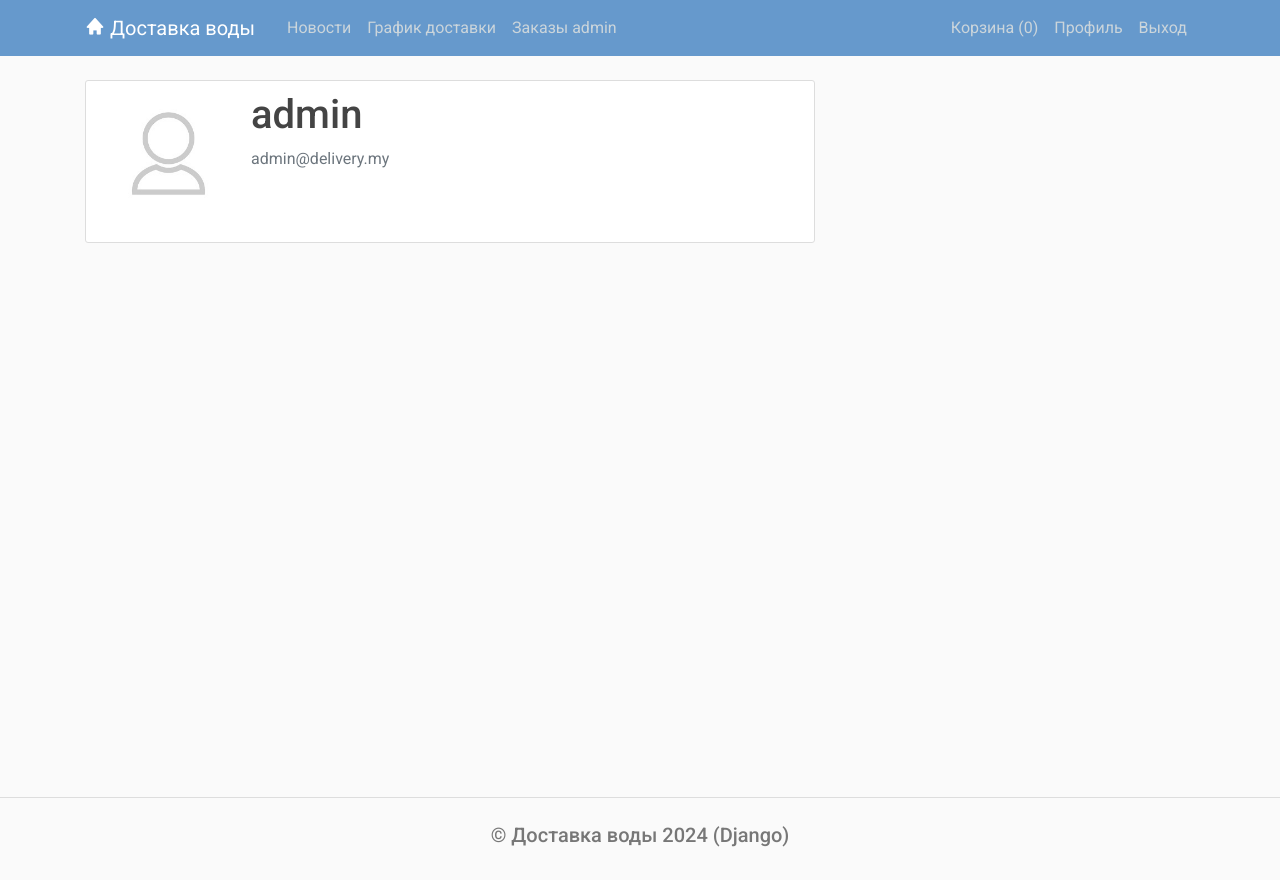
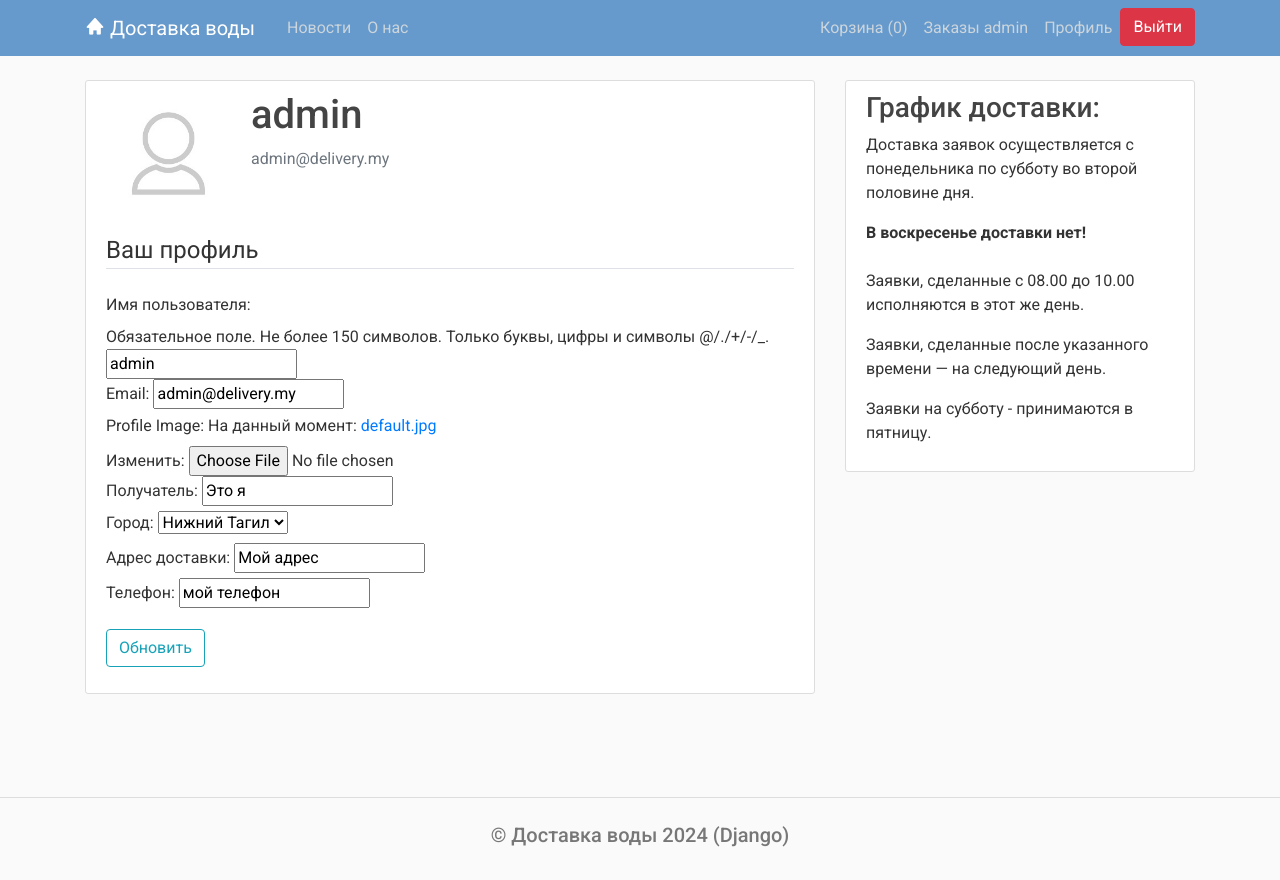
Before and after one commit to RD7608/MyDip, a Django app: page /profile/ in a window 1280 px wide. Run offline with Django 5.2, Linux system fonts and the light colour scheme; a user stored in the database is signed in; data comes from the database, SQL or seed files in the repository; both versions use the stored data as it was after the commit; some libraries are stand-ins or nearby versions.

Commit message:
Профиль пользователя + заполнение заказа по умолчанию из профиля

```diff
--- a/My_Django/My_Django/settings.py
+++ b/My_Django/My_Django/settings.py
@@ -11,6 +11,7 @@ https://docs.djangoproject.com/en/5.1/ref/settings/
 """
 
 from pathlib import Path
+import os
 
 # Build paths inside the project like this: BASE_DIR / 'subdir'.
 BASE_DIR = Path ( __file__ ).resolve ().parent.parent
@@ -121,3 +122,6 @@ DEFAULT_AUTO_FIELD = 'django.db.models.BigAutoField'
 
 LOGIN_REDIRECT_URL = 'delivery-home'
 LOGIN_URL = 'login'
+
+MEDIA_ROOT = os.path.join(BASE_DIR, 'media')
+MEDIA_URL = '/media/'
--- a/My_Django/delivery/models.py
+++ b/My_Django/delivery/models.py
@@ -18,7 +18,7 @@ class City(models.Model):
 class Product(models.Model):
     name = models.CharField(max_length=100)
     description = models.TextField()
-    image = models.ImageField(upload_to='static/product_images/')
+    image = models.ImageField(upload_to='product_images/')
     price = models.DecimalField(max_digits=10, decimal_places=2)
 
     def __str__(self):
--- a/My_Django/templates/delivery/cart.html
+++ b/My_Django/templates/delivery/cart.html
@@ -4,7 +4,7 @@
 <ul>
     {% if cart_items %}
     {% for item in cart_items %}
-    <p>{{ item.product.name }} - {{ item.product.price }} руб.| На сумму: {{ item.total_price }} рублей</p>
+    <p>{{ item.product.name }} - {{ item.product.price }} руб.| На сумму: {{ item.total_price }} руб.</p>
     <form method="post">
         {% csrf_token %}
         <input type="hidden" name="product_id" value="{{ item.product.id }}">
@@ -14,7 +14,7 @@
         <br><br>
     {% endfor %}
         <br>
-        <h3>Всего: {{ total_price }} рублей</h3>
+        <h3>Всего: {{ total_price }} руб.</h3>
         <br>
         <button type="submit" name="order_create">Оформить заказ</button>
     </form>
--- a/My_Django/templates/delivery/main.html
+++ b/My_Django/templates/delivery/main.html
@@ -34,26 +34,27 @@
             <div class="collapse navbar-collapse" id="navbarToggle">
                 <div class="navbar-nav mr-auto">
                     <a class="nav-item nav-link" href="{% url 'delivery-news' %}">Новости</a>
-                    <a class="nav-item nav-link" href="{% url 'delivery-about' %}">График доставки</a>
+                    <a class="nav-item nav-link" href="{% url 'delivery-about' %}">О нас</a>
                     <!--              <a class="nav-item nav-link" href="{% url 'delivery-catalog' %}">Каталог</a>
                                     -->
-                    {% if user.is_authenticated %}
-                    <a class="nav-item nav-link" href="{% url 'delivery-order' %}">Заказы {{user.username}}</a>
-                    {% endif %}
                 </div>
                 <!-- Правая часть навигационной панели -->
                 <div class="navbar-nav">
                     <a class="nav-item nav-link" href="{% url 'cart_view' %}">
                         Корзина
                         {% if cart_items_count > 0 %}
-                        (<span id="cart-count">{{ cart_items_count }}</span>)
+                            (<span id="cart-count" >{{ cart_items_count }}</span>)
                         {% else %}
-                        (0)
+                            (0)
                         {% endif %}
                     </a>
                     {% if user.is_authenticated %}
+                    <a class="nav-item nav-link" href="{% url 'delivery-order' %}">Заказы {{user.username}}</a>
                     <a class="nav-item nav-link" href="{% url 'profile' %}">Профиль</a>
-                    <a class="nav-item nav-link" href="{% url 'logout' %}">Выход</a>
+                        <form action="{% url 'logout' %}" method="post">
+                            {% csrf_token %}
+                            <button type="submit" class="btn btn-danger">Выйти</button>
+                        </form>
                     {% else %}
                     <a class="nav-item nav-link" href="{% url 'login' %}">Вход</a>
                     <a class="nav-item nav-link" href="{% url 'register' %}">Регистрация</a>
@@ -77,7 +78,16 @@
             {% block content %}{% endblock %}
         </div>
         <div class="col-md-4">
+             <div class="content-section">
+           <h3>График доставки:</h3>
+            <p>Доставка заявок осуществляется с понедельника по субботу во второй половине дня. </p>
+            <strong>В воскресенье доставки нет! </strong>
+            <br><br>
 
+            <p>Заявки, сделанные с 08.00 до 10.00 исполняются в этот же день. <br></p>
+            <p>Заявки, сделанные после указанного времени — на следующий день. <br> </p>
+            <p>Заявки на субботу - принимаются в пятницу.</p>
+          </div>
         </div>
     </div>
 
--- a/My_Django/templates/users/profile.html
+++ b/My_Django/templates/users/profile.html
@@ -8,6 +8,16 @@
           <p class="text-secondary">{{ user.email }}</p>
         </div>
       </div>
-      <!-- Здесь будет форма -->
+       <form method="POST" enctype="multipart/form-data">
+          {% csrf_token %}
+          <fieldset class="form-group">
+              <legend class="border-bottom mb-4">Ваш профиль</legend>
+              {{ u_form }}
+              {{ p_form }}
+          </fieldset>
+          <div class="form-group">
+              <button class="btn btn-outline-info" type="submit">Обновить</button>
+          </div>
+      </form>
     </div>
 {% endblock content %}
--- a/My_Django/users/apps.py
+++ b/My_Django/users/apps.py
@@ -2,5 +2,7 @@ from django.apps import AppConfig
 
 
 class UsersConfig(AppConfig):
-    default_auto_field = 'django.db.models.BigAutoField'
     name = 'users'
+
+    def ready(self):
+        import users.signals
--- a/My_Django/users/forms.py
+++ b/My_Django/users/forms.py
@@ -1,6 +1,7 @@
 from django import forms
 from django.contrib.auth.models import User
 from django.contrib.auth.forms import UserCreationForm
+from .models import Profile
 
 
 class UserRegisterForm(UserCreationForm):
@@ -9,3 +10,24 @@ class UserRegisterForm(UserCreationForm):
     class Meta:
         model = User
         fields = ['username', 'email', 'password1', 'password2']
+
+
+class UserUpdateForm(forms.ModelForm):
+    email = forms.EmailField()
+
+    class Meta:
+        model = User
+        fields = ['username', 'email']
+
+
+class ProfileUpdateForm(forms.ModelForm):
+    class Meta:
+        model = Profile
+        fields = ['image', 'customer_name', 'city', 'address', 'phone']
+        labels = {
+            'image': 'Profile Image',
+            'customer_name': 'Получатель',
+            'city': 'Город',
+            'address': 'Адрес доставки',
+            'phone': 'Телефон'
+        }
--- a/My_Django/users/models.py
+++ b/My_Django/users/models.py
@@ -1,10 +1,26 @@
 from django.db import models
 from django.contrib.auth.models import User
+from PIL import Image
+from delivery.models import City
 
 
-class Profile ( models.Model ):
-    user = models.OneToOneField ( User , on_delete=models.CASCADE )
-    image = models.ImageField ( default='default.jpg' , upload_to='profile_pics' )
+class Profile(models.Model):
+    user = models.OneToOneField(User, on_delete=models.CASCADE)
+    image = models.ImageField(default='default.jpg', upload_to='profile_pics')
+    customer_name = models.CharField(max_length=100)  # получатель заказа по умолчанию
+    city = models.ForeignKey(City, on_delete=models.CASCADE)  # город
+    address = models.CharField(max_length=100, blank=True) # адрес доставки по умолчанию
+    phone = models.CharField(max_length=100, blank=True) # телефон по умолчанию
 
     def __str__(self):
         return f'{self.user.username} Profile'
+
+    def save(self):
+        super().save()
+
+        img = Image.open(self.image.path)
+
+        if img.height > 300 or img.width > 300:
+            output_size = (300, 300)
+            img.thumbnail(output_size)
+            img.save(self.image.path)
--- a/My_Django/users/views.py
+++ b/My_Django/users/views.py
@@ -1,7 +1,7 @@
 from django.shortcuts import render, redirect
 from django.contrib import messages
 from django.contrib.auth.decorators import login_required
-from .forms import UserRegisterForm
+from .forms import UserRegisterForm, UserUpdateForm, ProfileUpdateForm
 
 
 def register(request):
@@ -19,4 +19,24 @@ def register(request):
 
 @login_required
 def profile(request):
-    return render(request, 'users/profile.html')
+    if request.method == 'POST':
+        u_form = UserUpdateForm(request.POST, instance=request.user)
+        p_form = ProfileUpdateForm(request.POST,
+                                   request.FILES,
+                                   instance=request.user.profile)
+        if u_form.is_valid() and p_form.is_valid():
+            u_form.save()
+            p_form.save()
+            messages.success(request, f'Ваш профиль успешно обновлен.')
+            return redirect('profile')
+
+    else:
+        u_form = UserUpdateForm(instance=request.user)
+        p_form = ProfileUpdateForm(instance=request.user.profile)
+
+    context = {
+        'u_form': u_form,
+        'p_form': p_form
+    }
+
+    return render(request, 'users/profile.html', context)
```
Also changed, not shown: My_Django/My_Django/urls.py (+7 -8 lines), My_Django/delivery/forms.py (+44 -69 lines), My_Django/delivery/views.py (+78 -78 lines), My_Django/templates/delivery/about.html (+1 -11 lines), My_Django/users/signals.py (added, +15 -0 lines), My_Django/db.sqlite3, My_Django/media/default.jpg (added), My_Django/media/product_images/00830fcb3bfe55ae2584268008a05f23.jpg (renamed from My_Django/static/product_images/00830fcb3bfe55ae2584268008a05f23.jpg), My_Django/media/product_images/125739.png (renamed from My_Django/static/product_images/125739.png).
